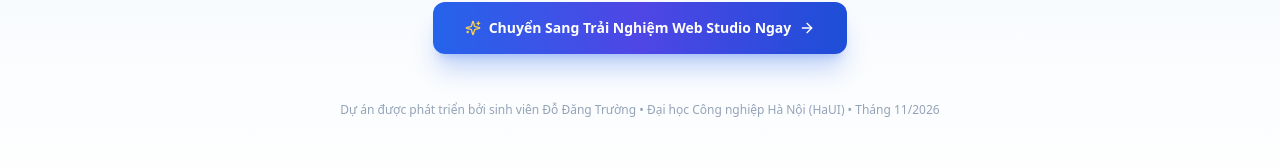
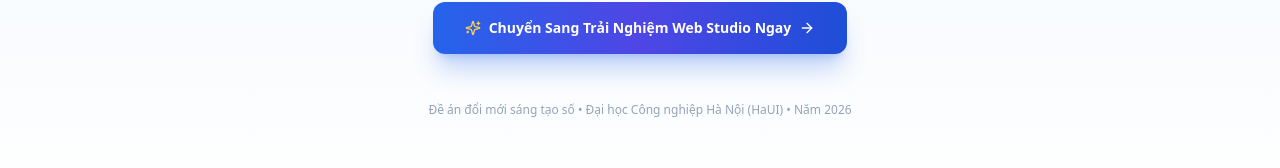
Before and after one commit to truong-newbie/PromptToSite, a Next.js app: page /showcase in a window 1280 px wide. Shown: the part 4624-4792 px from the top of the page. Built offline with nearby package versions, Linux system fonts and the light colour scheme.

Commit message:
refactor(showcase): remove personal author information from showcase landing page

```diff
--- a/src/app/showcase/page.tsx
+++ b/src/app/showcase/page.tsx
@@ -522,7 +522,7 @@ export default function ShowcasePage() {
           </div>
 
           <p className="text-xs text-slate-400 pt-6">
-            Dự án được phát triển bởi sinh viên Đỗ Đăng Trường • Đại học Công nghiệp Hà Nội (HaUI) • Tháng 11/2026
+            Đề án đổi mới sáng tạo số • Đại học Công nghiệp Hà Nội (HaUI) • Năm 2026
           </p>
         </div>
       </section>
```
